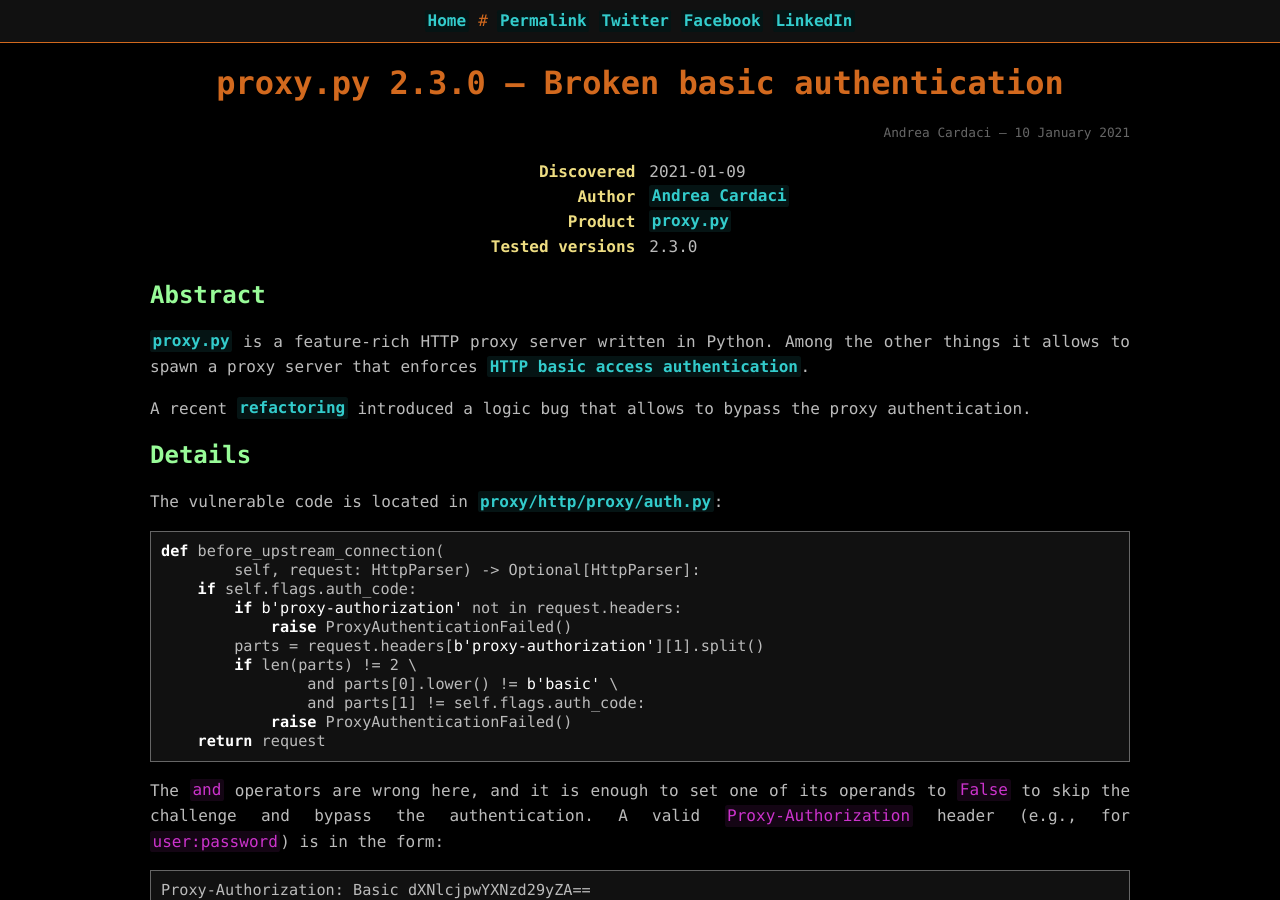
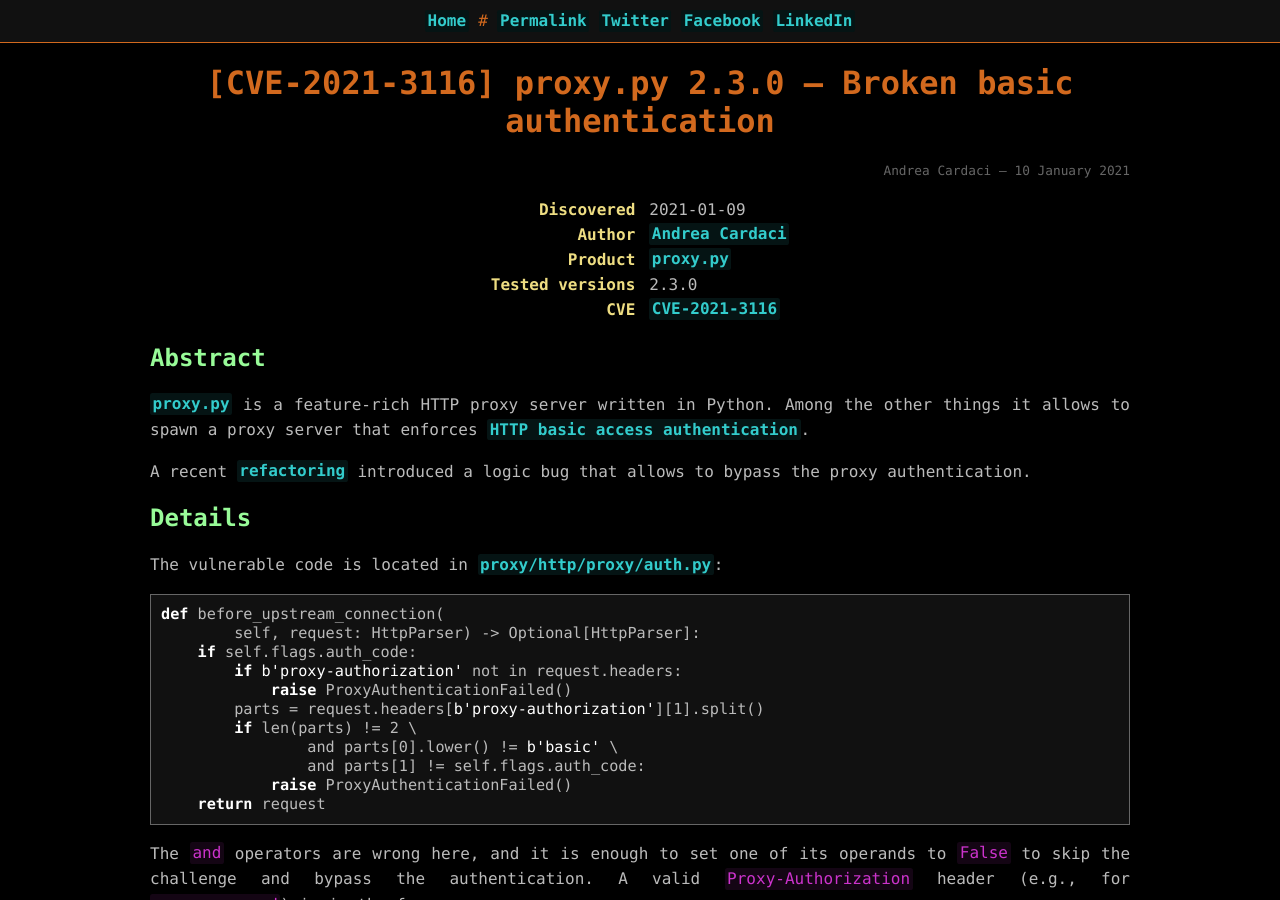
Before and after one commit to cyrus-and/cyrus-and.github.io, a Jekyll site: the page built from advisories/_posts/2021-01-10-proxy.py-2.3.0-broken-basic-authentication.md, in a window 1280 px wide and 900 px high. Built offline with Jekyll 4.4.1, drawn with Linux system fonts in a browser that asks for light colours; some of the changed text lies outside the part shown.

Commit message:
Add CVE to proxy.py

```diff
--- a/advisories/_posts/2021-01-10-proxy.py-2.3.0-broken-basic-authentication.md
+++ b/advisories/_posts/2021-01-10-proxy.py-2.3.0-broken-basic-authentication.md
@@ -1,12 +1,13 @@
 ---
-title: proxy.py 2.3.0 — Broken basic authentication
+title: '[CVE-2021-3116] proxy.py 2.3.0 — Broken basic authentication'
 description: A logic bug enables a trivial bypass of the basic authentication mechanism of the proxy.
-tags: [proxy, authentication]
+tags: [CVE, proxy, authentication]
 advisory:
   discovered: 2021-01-09
   product: '[proxy.py](https://github.com/abhinavsingh/proxy.py)'
   versions:
     - 2.3.0
+  cve: CVE-2021-3116
 ---
 
 ## Abstract
@@ -96,5 +97,8 @@ Content-Length: 648
 2021-01-10
 : The developers implement the [fix][] and release version 2.3.1
 
+2021-01-11
+: MITRE assigns [{{ page.advisory.cve }}](https://cve.mitre.org/cgi-bin/cvename.cgi?name={{ page.advisory.cve }}) to this vulnerability.
+
 [fix]: https://github.com/abhinavsingh/proxy.py/pull/482/commits/9b00093288237f5073c403f2c4f62acfdfa8ed46
 [SECURITY.md]: https://github.com/abhinavsingh/proxy.py/blob/develop/SECURITY.md
```
